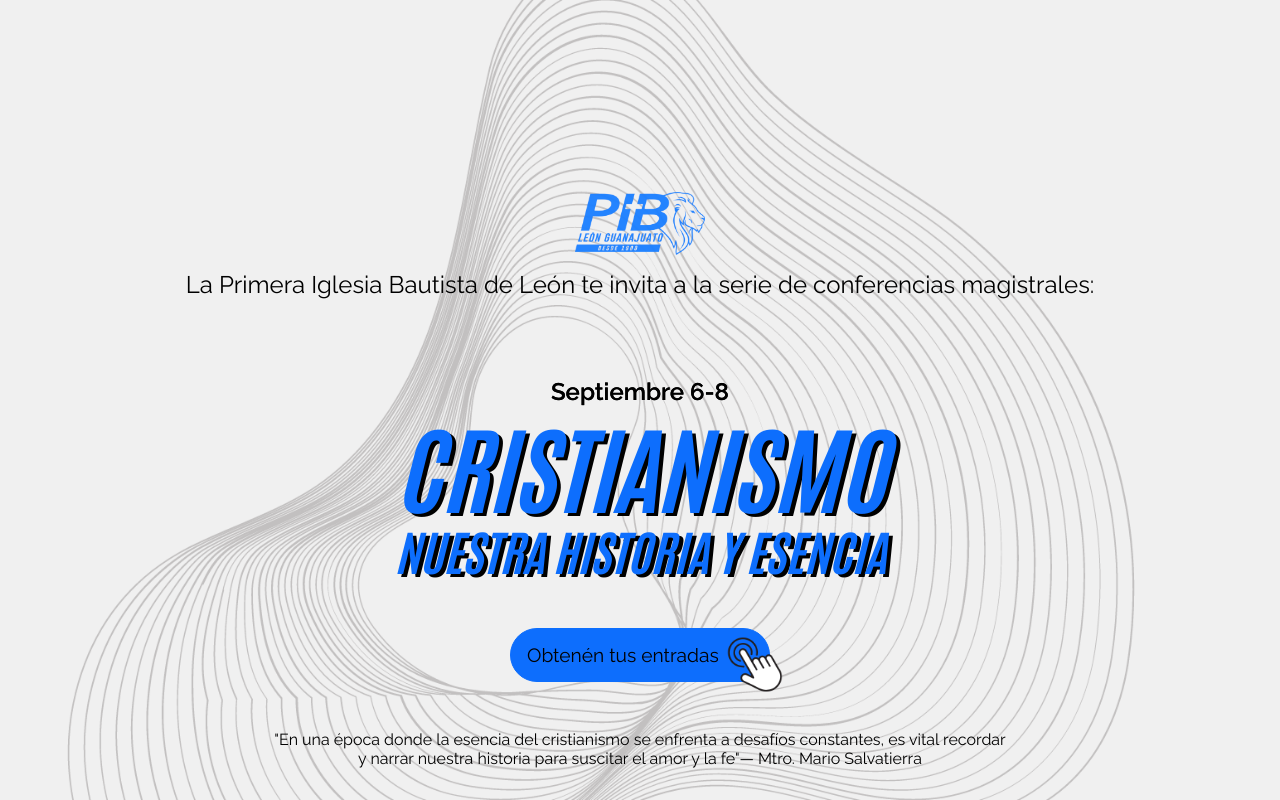
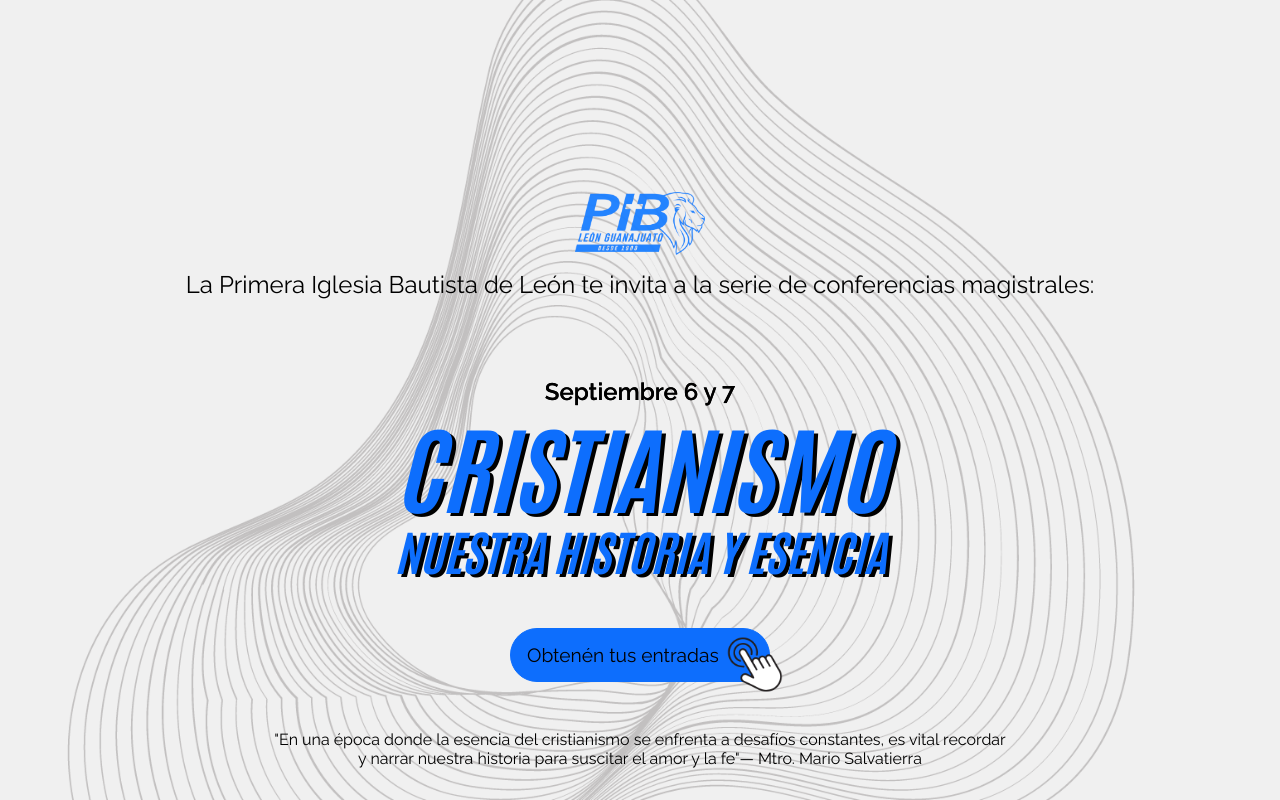
Before and after one commit to pibleon/cristianismo, a website: page src/pug/index.pug in a window 1280 px wide. Shown: the top 800 px of the page. Drawn offline with nearby package versions, Linux system fonts and the light colour scheme; files that its build step writes are made by us from their sources; files whose address does not match are found by name.

Commit message:
Updates dates.

```diff
--- a/src/pug/index.pug
+++ b/src/pug/index.pug
@@ -40,7 +40,7 @@ html(lang='en')
             .text-center.text-black
               // Page heading
               h1.mb-5.headers.text-primary
-                span(class='dates') Septiembre 6-8 <br>
+                span(class='dates') Septiembre 6 y 7 <br>
                 span(class='bigger') Cristianismo
                 p nuestra historia y esencia
               a.mb-5.btn.btn-primary.rounded-pill.text-center.text-black(href='#registro') Obtenén tus entradas &nbsp;&nbsp;&nbsp;&nbsp;&nbsp;&nbsp;
```
Also changed, not shown: docs/index.html.
